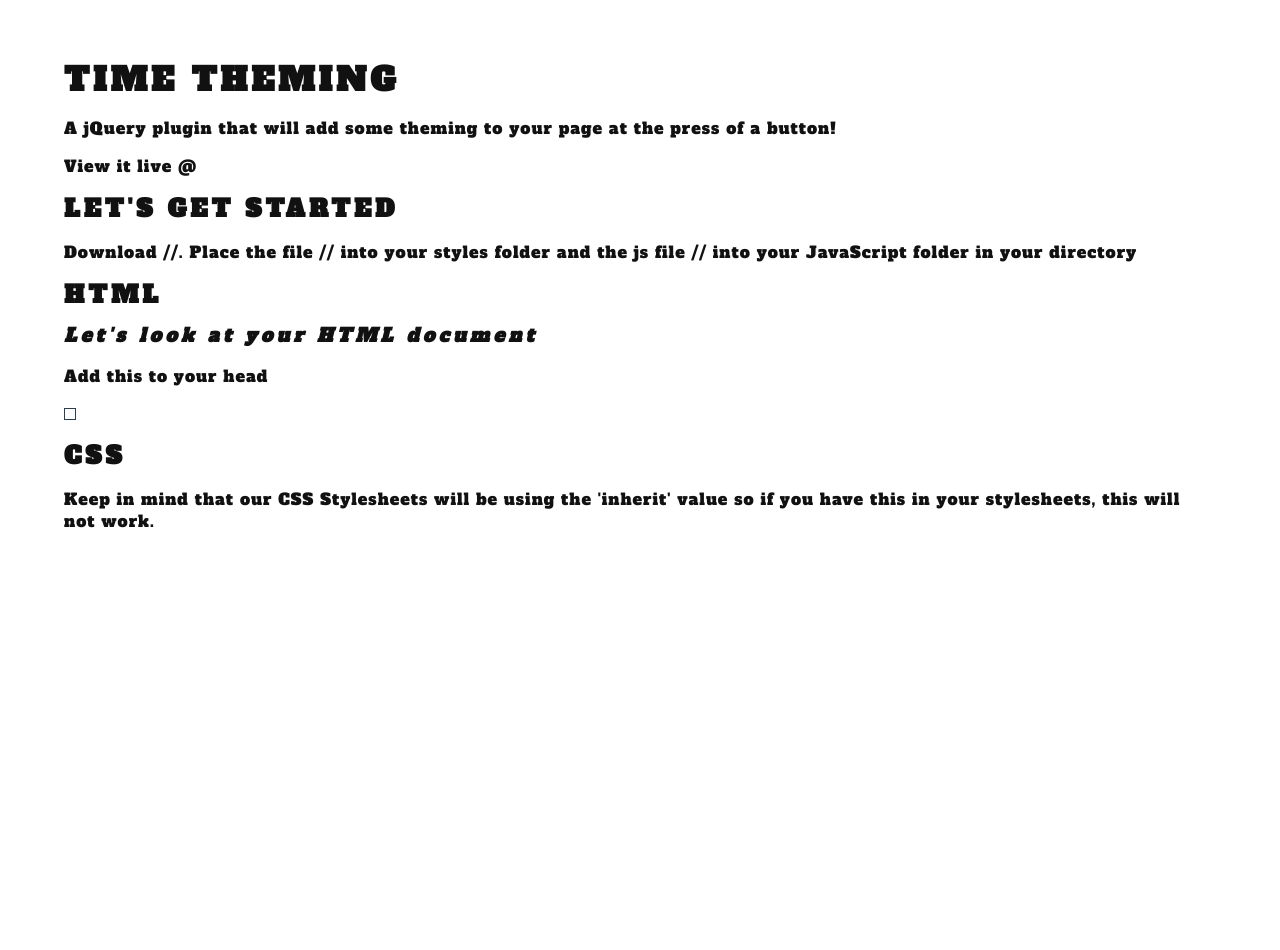
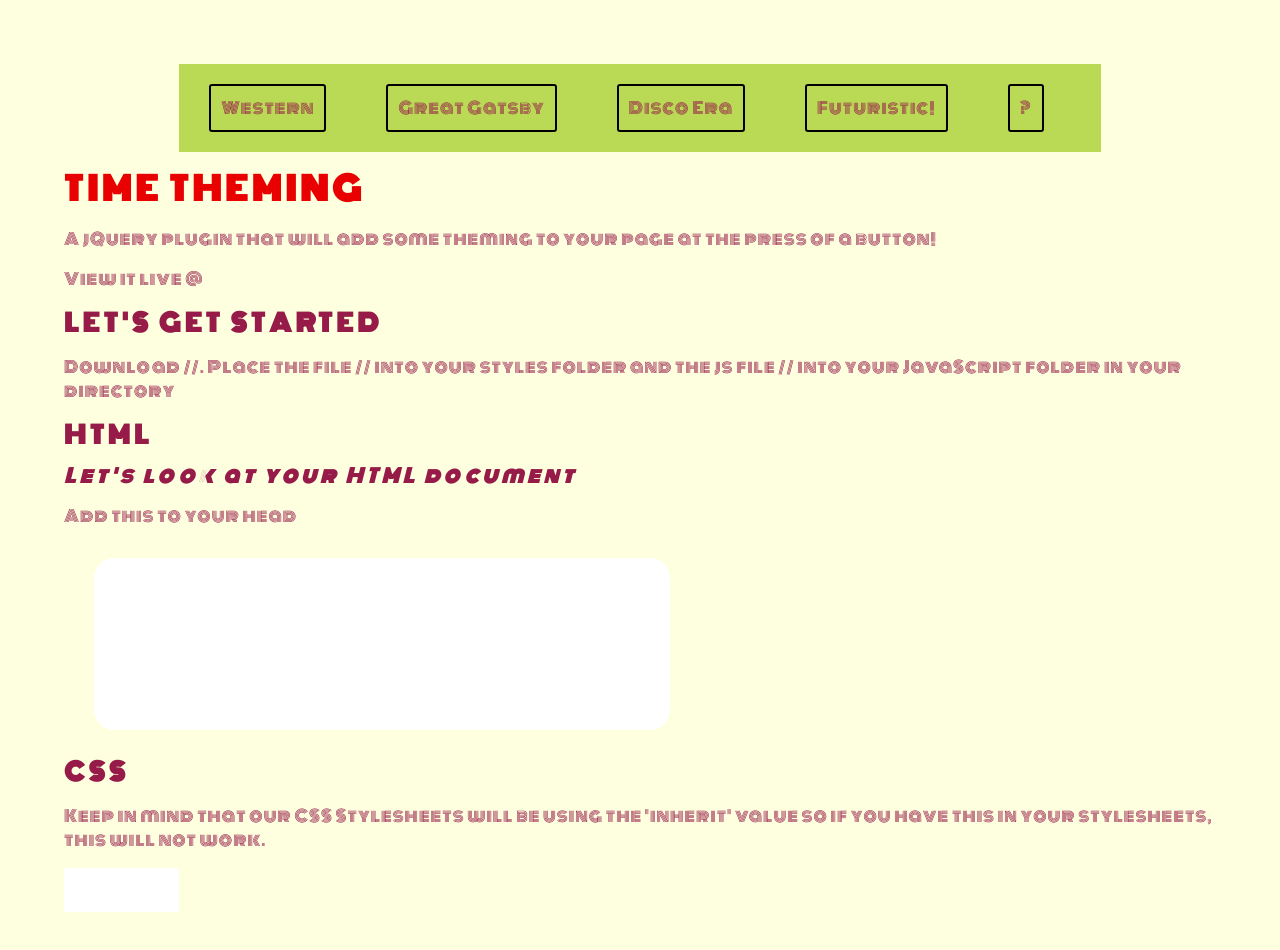
Before and after one commit to amytangcodes/jQueryPlugin, a website: page index.html in a window 1280 px wide. Before the commit the page ends 800 px from the top, so only its background shows below. Drawn offline with Linux system fonts and the light colour scheme; a web font is replaced by a local one.

Commit message:
Adding scss files

```diff
--- a/index.html
+++ b/index.html
@@ -10,6 +10,25 @@
 <body>
 	<div class="wrapper">
 
+		<nav>
+			<ul class="buttons clearfix">
+				<li>
+					<div class="themeBtn" id="western">Western</div>
+				</li>
+				<li>
+					<div class="themeBtn" id="greatGatsby">Great Gatsby</div>
+				</li>
+				<li>
+					<div class="themeBtn" id="disco">Disco Era</div>
+				</li>
+				<li>
+					<div class="themeBtn" id="future">Futuristic!</div>
+				</li>
+				<li>
+					<div class="themeBtn" id="existence">?</div>
+				</li>
+			</ul>
+		</nav>
 		<header>
 			<h1>Time Theming</h1>
 			<p>A jQuery plugin that will add some theming to your page at the press of a button!</p>
@@ -25,11 +44,16 @@
 			<h3>Let's look at your HTML document</h3>
 			<p>Add this to your head</p>
 
-			<p><span></span></p>
+			<div class="box">
+				<p>Lorem ipsum dolor sit amet, consectetur adipisicing elit. Accusamus, vitae magnam libero eum. Officia saepe fugit expedita impedit esse magnam, incidunt nobis! Consectetur fugit voluptas, sunt, repellendus optio tempore at.</p>
+			</div>
 
 			<h2>CSS</h2>
 			<p>Keep in mind that our CSS Stylesheets will be using the 'inherit' value so if you have this in your stylesheets, this will not work.</p>
 
+			<div class="btn">
+				<a href="">Submit</a>
+			</div>
 
 
 		</main>
--- /dev/null
+++ b/styles/_disco.scss
@@ -0,0 +1,25 @@
+body {
+	font-family: $font5 !important;
+	background: $bgColor-7 !important;
+	color: $color-8 !important;
+}
+
+h1 {
+	color: $color-7 !important;
+}
+
+.btn a {
+	padding: 10px 20px;
+	background: $btncolor-10;
+	color: $btncolor-11;
+	&:hover {
+		background: $btncolor-12;
+	}
+}
+
+.box {
+	background: $bgcolor-8;
+	width: 50%;
+	padding: 10px 20px;
+	margin: 30px;
+}
--- /dev/null
+++ b/styles/_existence.scss
@@ -0,0 +1,18 @@
+body  {
+	background: #fff !important;
+	color: #fff !important;
+}
+
+h1  {
+	color: #fff !important;
+}
+
+.btn a {
+	background: #fff !important;
+	color: #fff !important;
+}
+
+.box {
+	background: #fff !important;
+	color: #fff !important;
+}
--- /dev/null
+++ b/styles/_future.scss
@@ -0,0 +1,27 @@
+body {
+	font-family: $font6 !important;
+	background: $bgColor-9 !important;
+	color: $color-10 !important;
+}
+
+h1 {
+	color: $color-9 !important;
+}
+
+.btn a {
+	padding: 10px 20px;
+	background: $btncolor-13;
+	color: $btncolor-14;
+	&:hover {
+		background: $btncolor-15;
+	}
+}
+
+.box {
+	background: $bgcolor-10;
+	color: $color-11;
+	width: 50%;
+	padding: 10px 25px;
+	margin: 30px;
+	border-radius: 20px;
+}
--- /dev/null
+++ b/styles/_greatGatsby.scss
@@ -0,0 +1,26 @@
+body {
+	font-family: $font4 !important;
+	background: #29449a !important;
+	color: #FFF162 !important;
+}
+
+h1 {
+	color: #fce500 !important;
+}
+
+.btn a {
+	padding: 10px 20px;
+	background: #d9494a;
+	color: #fce500;
+	&:hover {
+		color: #613318;
+	}
+}
+
+.box {
+	background: #20164b;
+	color: #fce500;
+	width: 50%;
+	padding: 10px 20px;
+	margin: 30px;
+}
--- a/styles/_western.scss
+++ b/styles/_western.scss
@@ -1,29 +1,25 @@
-/* --------------------------------
- Color Palette
--------------------------------- */
-//Background Color
-$bgColor-1: #fff;  			//white
-$bgColor-2: #070707;		//black
-// $bgColor-3: #; 		//
-// $bgColor-4: #; 		//
-
-// Colors
-$color-1: #fff;				//white
-$color-2: #121112;			//black
-$color-3: #ffea00;			//yellow
-
-// btn Colors
-$btncolor-1: #493829;		//dark brown
-$btncolor-2: #D57500;  		//orange brown
-
-$btncolor-3: #534747;   	//light brown
-$btncolor-4: #cbbeaa;		//tan brown
-$btncolor-5: #e6e3de;		//off white
-$btncolor-6: #ffffff;		//white
-
-
-
 body {
 	font-family: $font3 !important;
+	background: $bgColor-3 !important;
+	color: $color-4 !important;
+}
 
+h1 {
+	color: $color-3 !important;
 }
+
+.btn a {
+	padding: 10px 20px;
+	background: $btncolor-4;
+	color: $btncolor-5;
+	&:hover {
+		background: $btncolor-6;
+		color: $btncolor-7;
+	}
+}
+.box {
+	background: $bgColor-4;
+	width: 50%;
+	padding: 10px 20px;
+	margin: 30px;
+}
--- a/styles/style.scss
+++ b/styles/style.scss
@@ -24,30 +24,64 @@ $font7: 'Megrim', cursive;
 /* --------------------------------
  Color Palette
 -------------------------------- */
-//Background Color
+//Main Color
 $bgColor-1: #fff;  			//white
 $bgColor-2: #070707;		//black
-// $bgColor-3: #; 		//
-// $bgColor-4: #; 		//
-
-// Colors
 $color-1: #fff;				//white
 $color-2: #121112;			//black
-$color-3: #ffea00;			//yellow
+$btncolor-1: black;			//background black
+$btncolor-2: #fff;  		//font white
+$btncolor-3: tomato;   		//hover tomato
 
-// btn Colors
-$btncolor-1: #323232;		//dark brown
-$btncolor-2: #534747;  		//med brown
-$btncolor-3: #534747;   	//light brown
-$btncolor-4: #cbbeaa;		//tan brown
-$btncolor-5: #e6e3de;		//off white
-$btncolor-6: #ffffff;		//white
+//Wester Color
+$bgColor-3: #79400D;  		//main light brown
+$bgColor-4: #683609;		//box medium brown
+$color-3: #150A00;			//h1 dark brown
+$color-4: #301700;			//main medium brown
+$btncolor-4: #493829;		//background dark brown
+$btncolor-5: #D57500;  		//font orange brown
+$btncolor-6: #613318;   	//hover brown
+$btncolor-7: #a9a18c;		//hover light brown
+
+//Great Gatsby Color
+// $bgColor-5: #29449a ;  		//main royal
+// $bgcolor-6: #20164b;		//box rolls
+// $color-5: #fce500;			//h1 daisy
+// $color-6: #FFF162;			//main medium yellow
+// $btncolor-8: #d9494a;  		//background deep persimmon
+// $btncolor-9: #fce500;   	//font daisy
+
+//Disco Color
+$bgColor-7: #FDFFDF;  		//main sundried
+$bgcolor-8: #FFA87C;		//box grapefruit
+$color-7: #E90101;			//h1 sirope
+$color-8: #971B49;			//main pants on fire
+$btncolor-10: #6F8E94;  	//background blinking a lot
+$btncolor-11: #854F70;   	//font a lot to say
+$btncolor-12: #C6BFA3;		//hover background C6BFA3
+
+//Future Color
+$bgColor-9: #0F0D15;  		//main labyrinth system
+$bgcolor-10: #FFFF33;		//box yellow at its finest
+$color-9: #ADF512;			//h1 brush with greatness
+$color-10: #ADF512;			//main brush with greatness
+$color-11: #000408;			//box the thinker
+$btncolor-13: #526569;  	//background machine love
+$btncolor-14: #D1D7AB;   	//font asbestos fibres
+$btncolor-15: #E2E6D5;		//hover background lucifer
+
 
 /* --------------------------------
 Imports
 -------------------------------- */
 @import "normalize";
 @import "western";
+
+@import "existence";
+@import "future";
+
+@import "greatGatsby";
+@import "disco";
 
 /* --------------------------------
 Primary styling
@@ -62,6 +96,7 @@ body {
 .wrapper {
 	margin: 5%;
 }
+
 /* --------------------------------
 Header styling
 -------------------------------- */
@@ -69,14 +104,6 @@ h1, h2, h3 {
 	line-height: 1em;
 	letter-spacing: 4px;
 	text-transform: uppercase;
-}
-
-h1 {
-
-}
-
-h2 {
-
 }
 
 h3 {
@@ -108,65 +135,32 @@ span {
 	padding: 5px;
 }
 
-// /* --------------------------------
-// Modules - reusable parts of our design
-// -------------------------------- */
-// .cd-container {
-//   /* this class is used to give a max-width to the element it is applied to, and center it horizontally when it reaches that max-width */
-//   width: 90%;
-//   max-width: 1170px;
-//   margin: 0 auto;
-// }
-// .cd-container::after {
-//   /* clearfix */
-//   content: '';
-//   display: table;
-//   clear: both;
-// }
+nav {
+	width: 80%;
+	background: #bada55;
+	margin: 0 auto;
+}
 
-// /* --------------------------------
+ul.buttons {
+	list-style: none;
+	width: 100%;
+	// display: inline-block;
+	margin: 0 auto;
+	padding: 0;
 
-// Main components
+	li {
+		float: left;
+		margin: 20px 30px;
+		padding: 10px;
+		border: 2px solid black;
+		border-radius: 3px;
+	}
 
-// -------------------------------- */
+	div {
 
-// #cd-timeline {
-//   position: relative;
-//   padding: 2em 0;
-//   margin-top: 2em;
-//   margin-bottom: 2em;
-// }
+	}
+}
 
+.themeBtn {
 
-
-
-
-
-
-
-
-
-
-
-
-/* Resolution targeting */
-/* Portrait tablet and small desktops */
-			// @media (max-width: 940px) {
-			// 	body {
-			// 		background:green;
-			// 	}
-			// }
-
-			// /* Landscape phone to portrait tablet */
-			// @media (max-width: 768px) {
-			// 	body {
-			// 		background:red;
-			// 	}
-			// }
-
-			// /* Landscape phones and down */
-			// @media (max-width: 480px) {
-			// 	body {
-			// 		background:yellow;
-			// 	}
-			// }
+}
--- a/styles/western.scss
+++ b/styles/western.scss
@@ -4,7 +4,6 @@ Font
 -------------------------------- */
 // Western Font
 $font3: 'Alfa Slab One', cursive;
-
 
 /* --------------------------------
  Color Palette
```
Also changed, not shown: styles/_existence.css (added), styles/style.css, 3 other files.
